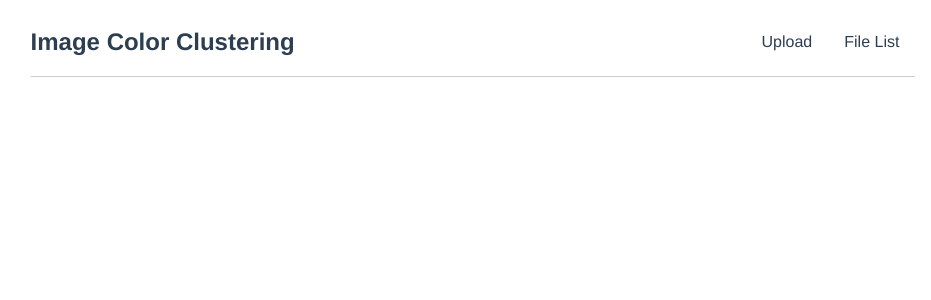
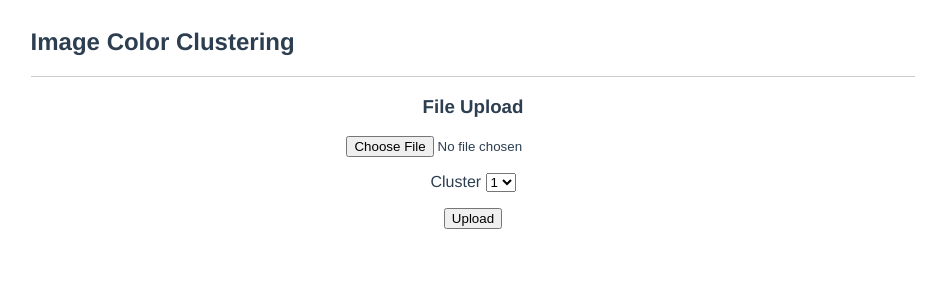
Before and after one commit to SunHigh105/color_clustering_flask, a Vue app in the folder frontend/: page / in a window 1280 px wide. Shown: the top 300 px of the page, without its empty margins (167-1098 px from the left). Built offline with nearby package versions, Linux system fonts and the light colour scheme.

Commit message:
delete navigation from header

```diff
--- a/frontend/src/App.vue
+++ b/frontend/src/App.vue
@@ -2,12 +2,6 @@
   <div id="app">
     <header>
       <h2>Image Color Clustering</h2>
-      <nav>
-        <ul>
-          <router-link tag="li" to="/upload"><a>Upload</a></router-link>
-          <router-link tag="li" to="/list"><a>File List</a></router-link>
-        </ul>
-      </nav>
     </header>
     <router-view/>
   </div>
--- a/frontend/src/router/index.js
+++ b/frontend/src/router/index.js
@@ -1,20 +1,14 @@
 import Vue from 'vue'
 import VueRouter from 'vue-router'
 import Upload from '@/components/Upload'
-import List from '@/components/List'
 
 Vue.use(VueRouter)
 
   const routes = [
     {
-      path: '/upload',
+      path: '/',
       name: 'Upload',
       component: Upload
-    },
-    {
-      path: '/list',
-      name: 'List',
-      component: List
     }
 ]
 
```
